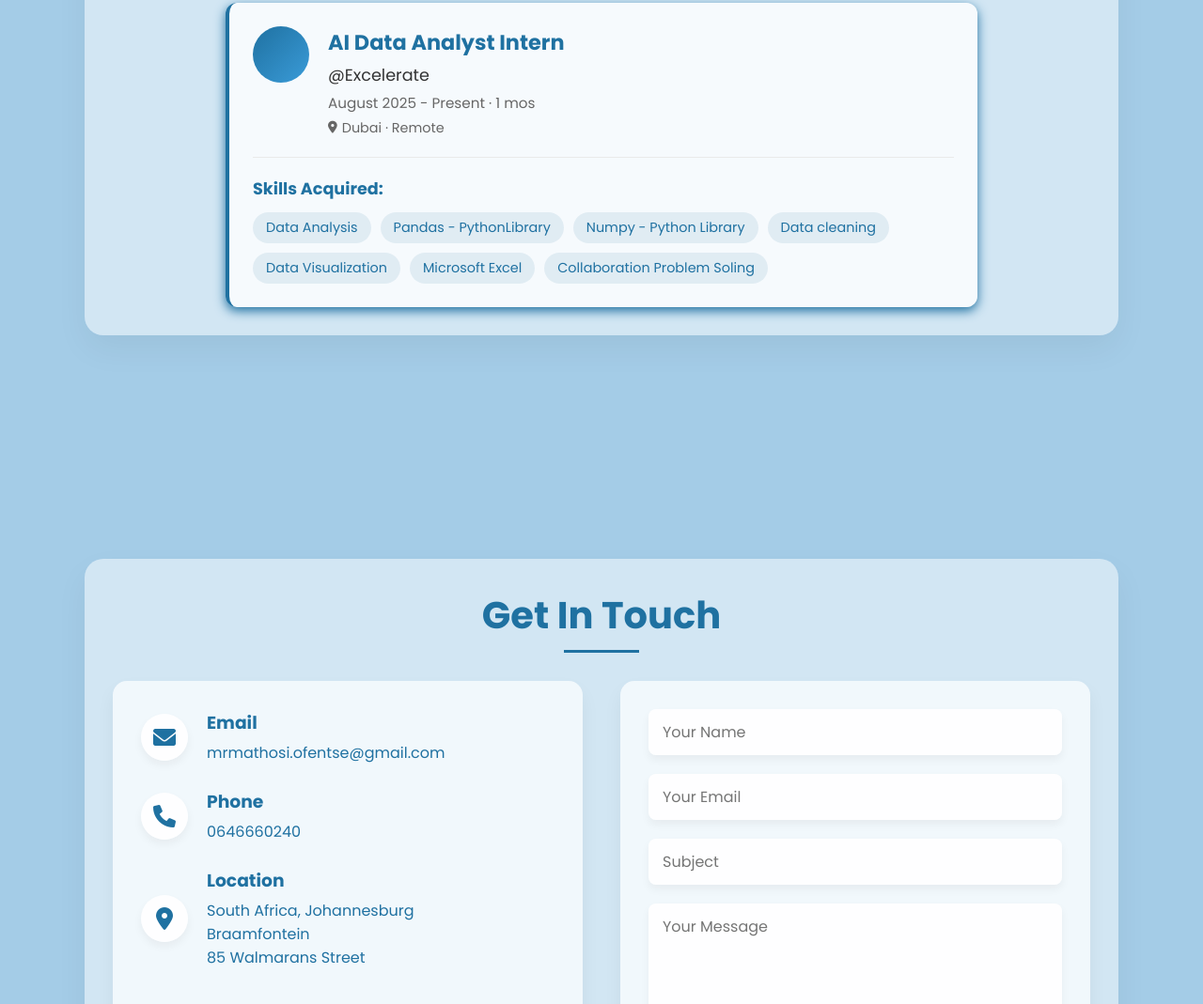
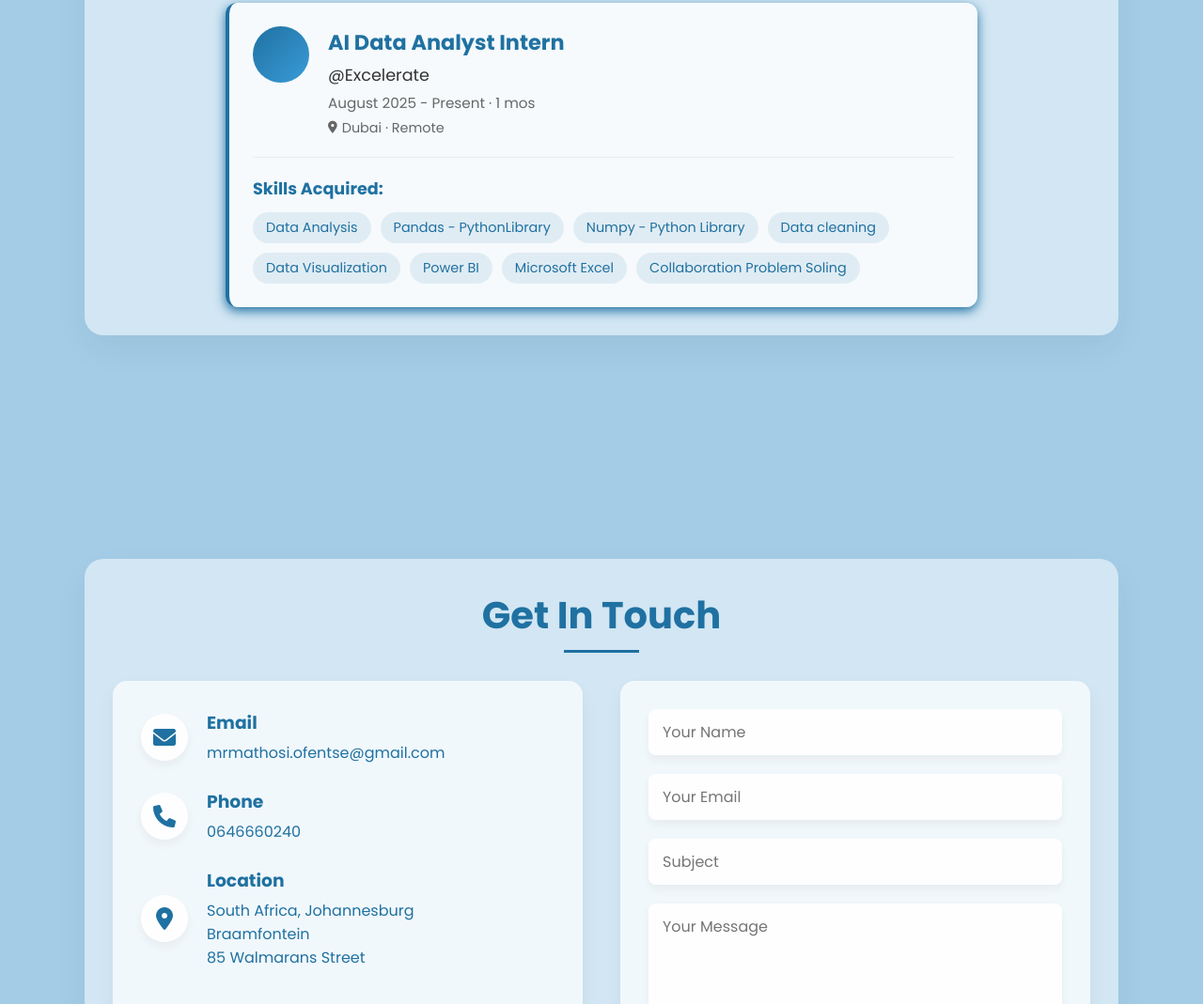
Before and after one commit to Ofentsefefe/my-personal-websiteV1.5, a plain HTML site: page index.html in a window 1280 px wide. Shown: the part 5051-6120 px from the top of the page at 94% size. Drawn offline with Linux system fonts and the light colour scheme.

Commit message:
Update index.html
Adding new skill on Experience 1

```diff
--- a/index.html
+++ b/index.html
@@ -285,6 +285,7 @@
                 <span class="skill-tag">Numpy - Python Library</span>
                 <span class="skill-tag">Data cleaning </span>
                 <span class="skill-tag">Data Visualization</span>
+                <span class="skill-tag">Power BI </span>
                 <span class="skill-tag">Microsoft Excel</span>
                 <span class="skill-tag">Collaboration Problem Soling</span>
               </div>
```
